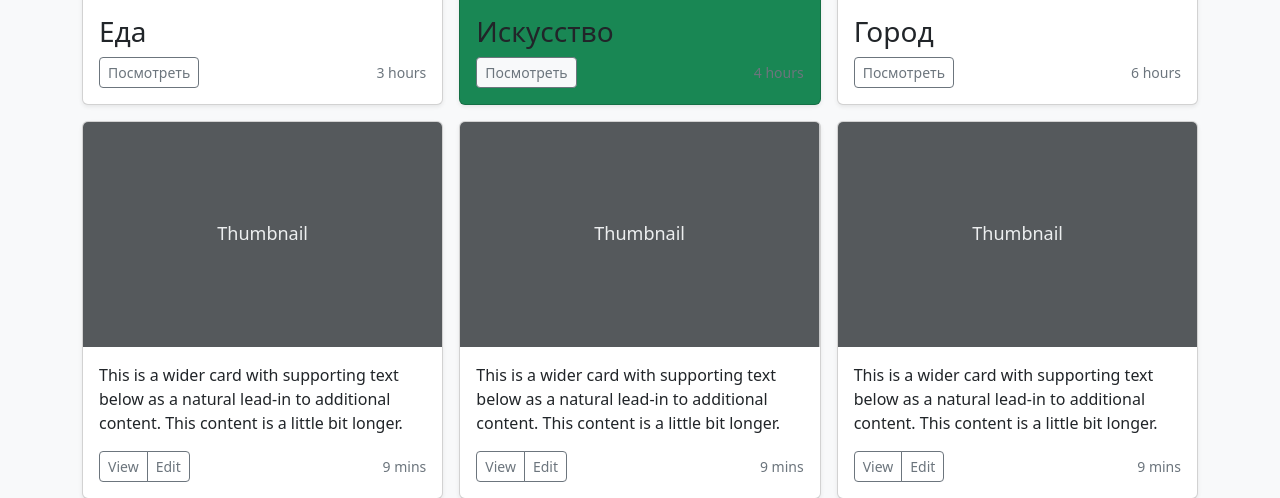
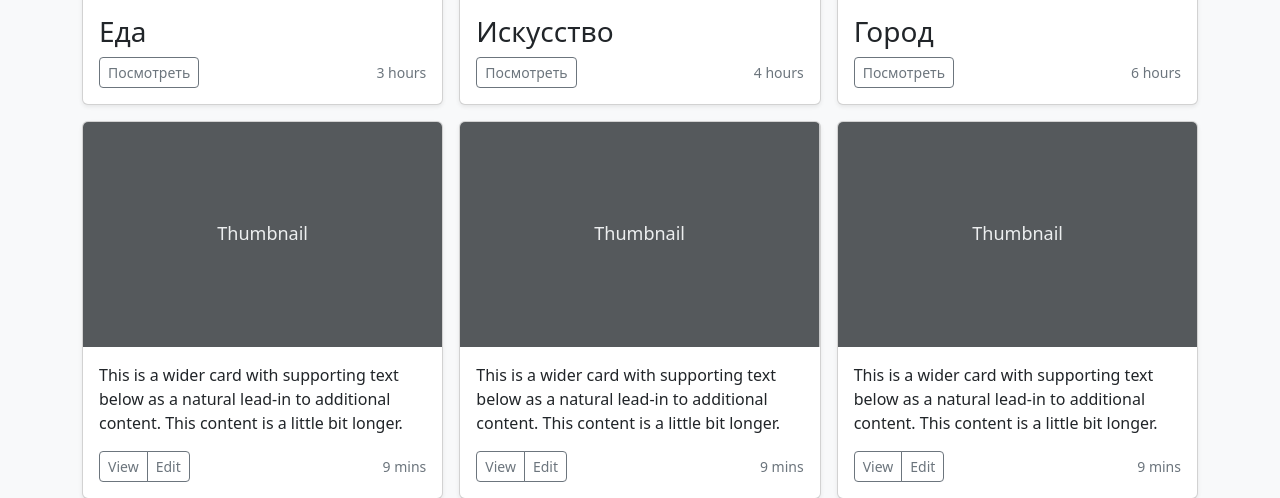
Before and after one commit to DarkLordikss/samocat-demo, a Flask app: page / in a window 1280 px wide. Shown: the part 493-991 px from the top of the page. Run offline with Flask 2, Linux system fonts and the light colour scheme; some libraries are stand-ins or nearby versions.

Commit message:
no green

```diff
--- a/templates/index.html
+++ b/templates/index.html
@@ -98,14 +98,14 @@
         </div>
 
         <div class="col">
-          <div class="card shadow-sm bg-success">
+          <div class="card shadow-sm">
             <img class="photo rounded-top" width="100%" height="225" src="{{ url_for('static', filename= 'resourses/art.jpg') }}">
 
             <div class="card-body">
               <h3 class="card-text">Искусство</h3>
               <div class="d-flex justify-content-between align-items-center">
                 <div class="btn-group">
-                   <button type="button" class="btn btn-sm btn-outline-secondary bg-light">Посмотреть</button>
+                   <button type="button" class="btn btn-sm btn-outline-secondary">Посмотреть</button>
                 </div>
                 <small class="text-muted">4 hours</small>
               </div>
```
